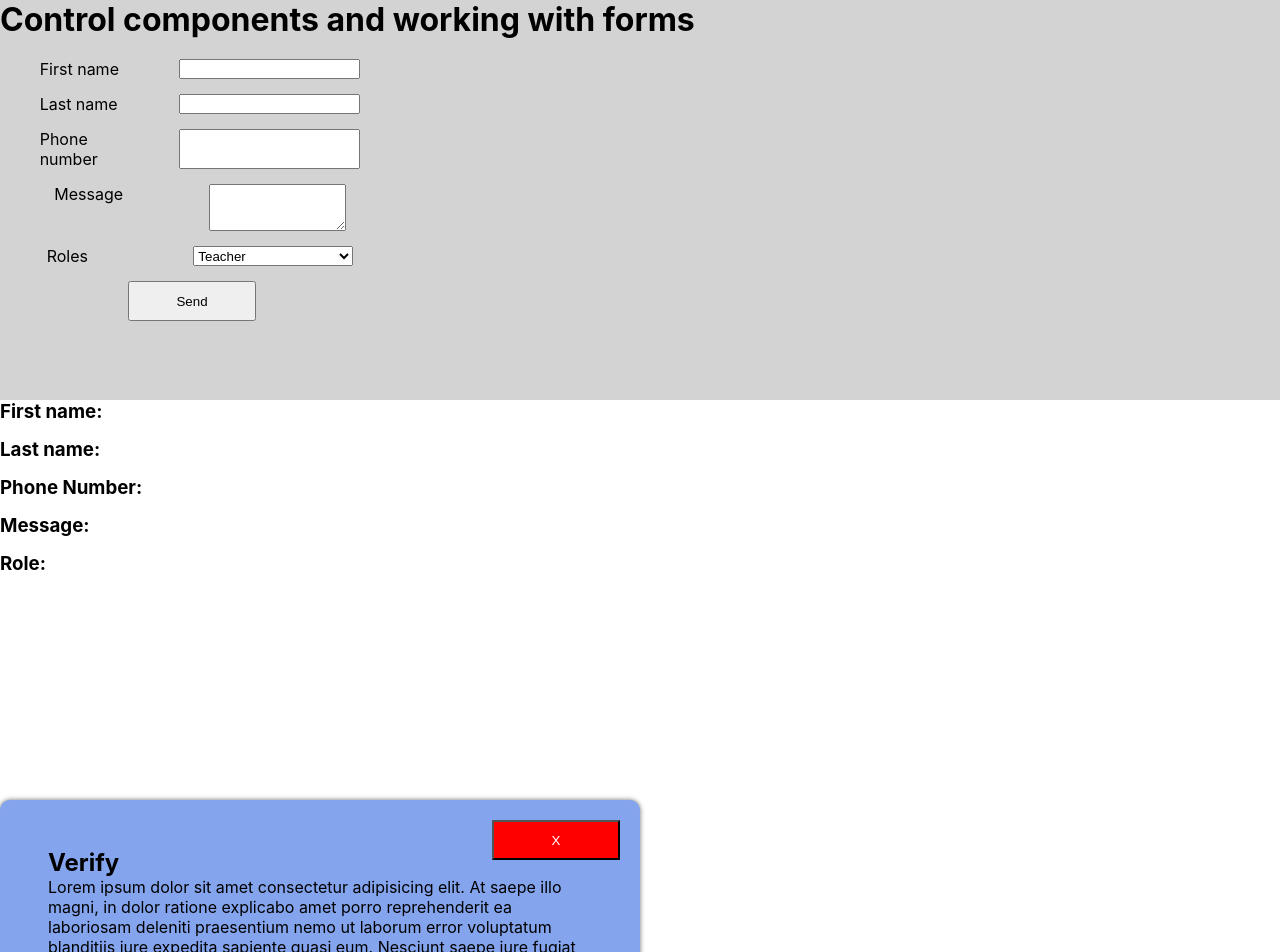
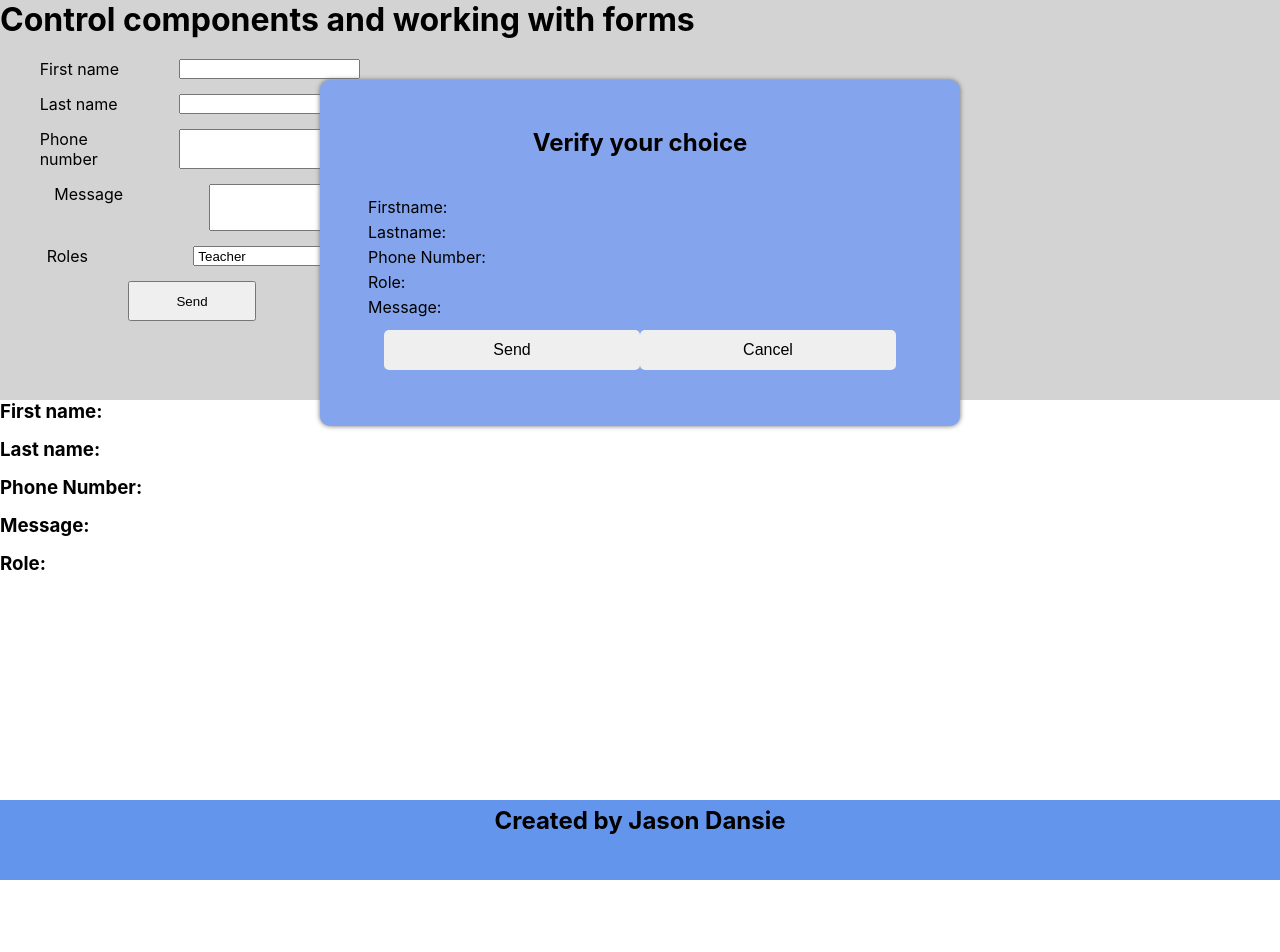
Before and after one commit to jasondansie/react-formexample, a React (Create React App) app: page / in a window 1280 px wide. Shown: the top 952 px of the page. After the commit the page ends 880 px from the top, so only its background shows below. Built offline with nearby package versions, Linux system fonts and the light colour scheme.

Commit message:
adds modal functionality

```diff
--- a/src/App.jsx
+++ b/src/App.jsx
@@ -1,8 +1,8 @@
 import './App.css';
 import { Component } from 'react';
+import Popup from './Popup';
 import Form from './Form';
 import View from './View';
-import Popup from './Popup';
 import Footer from './Footer';
 
 class App extends Component {
@@ -40,6 +40,11 @@ class App extends Component {
         </section>
         <section className='popup-container'>
           <Popup
+            firstname={this.state.firstname}
+            lastname={this.state.lastname}
+            phonenumber={this.state.phonenumber}
+            message={this.state.message}
+            roles={this.state.roles}
           />
         </section>
         <Footer />
--- a/src/Popup.css
+++ b/src/Popup.css
@@ -1,30 +1,39 @@
-.overlay.visible {
-    display: flex;
-}
-
-
-
 .modal {
-    position: relative;
+    position: fixed;
+    top: 10vh;
+    left: 25vw;
+    max-height: 50vh;
+    width: 50vw;
     background-color: rgb(132, 165, 237);
-    min-height: 50vh;
-    width: 50vw;
     border-radius: 10px;
     padding: 3rem;
     box-shadow: 0 0 5px rgb(111, 111, 111);
 }
 
-.overlay.visible .close {
-    position: absolute;
-    top: 20px;
-    right: 20px;
+h2 {
+    text-align: center;
+    margin: 0 0 5vh;
 }
 
-.btnClose {
-    background-color: red;
-    color: white;
-    position: absolute;
-    top: 20px;
-    right: 20px;
+p {
+    margin: 0 0 5px;
+}
 
+.button-container {
+    display: flex;
+    justify-content: center;
 }
+
+#modal button {
+    margin: 0.5rem 0;
+    font-size: 1rem;
+    padding: 0.5rem;
+    border-radius: 5px;
+    border: none;
+    width: 20vw;
+}
+
+h2 {
+    text-align: center;
+    margin: 0 0 5vh;
+}
--- a/src/Popup.jsx
+++ b/src/Popup.jsx
@@ -3,14 +3,25 @@ import './Popup.css';
 const Popup = (props) => {
     return (
         <div className="modal" id="modal">
-            <h2>Verify</h2>
-            <p>
-                Lorem ipsum dolor sit amet consectetur adipisicing elit. At saepe illo magni, in dolor ratione explicabo amet porro reprehenderit ea laboriosam deleniti praesentium nemo ut laborum error voluptatum blanditiis iure expedita sapiente quasi eum. Nesciunt saepe iure fugiat aut excepturi inventore nisi sed totam quae quia, repellendus debitis! Non, nesciunt.
-            </p>
-            <p>
-                Lorem ipsum dolor sit amet consectetur adipisicing elit. At saepe illo magni, in dolor ratione explicabo amet porro reprehenderit ea laboriosam deleniti praesentium nemo ut laborum error voluptatum blanditiis iure expedita sapiente quasi eum. Nesciunt saepe iure fugiat aut excepturi inventore nisi sed totam quae quia, repellendus debitis! Non, nesciunt.
-            </p>
-            <button className="btnClose" id="btnClose">X</button>
+            <h2>Verify your choice</h2>
+            <div className='verify-container'>
+                <div className='displayname'>
+                    <p>Firstname: {props.firstname}</p>
+                    <p>Lastname: {props.lastname}</p>
+                </div>
+                <div className='displayname'>
+                    <p>Phone Number: {props.phonenumber}</p>
+                    <p>Role: {props.roles}</p>
+                </div>
+                <div className='displayname'>
+                    <p>Message: {props.message}</p>
+                </div>
+            </div>
+            <div className='button-container'>
+                <button className="send" id="send">Send</button>
+                <button className="cancel" id="cancel">Cancel</button>
+            </div>
+
 
         </div>
     )
```
